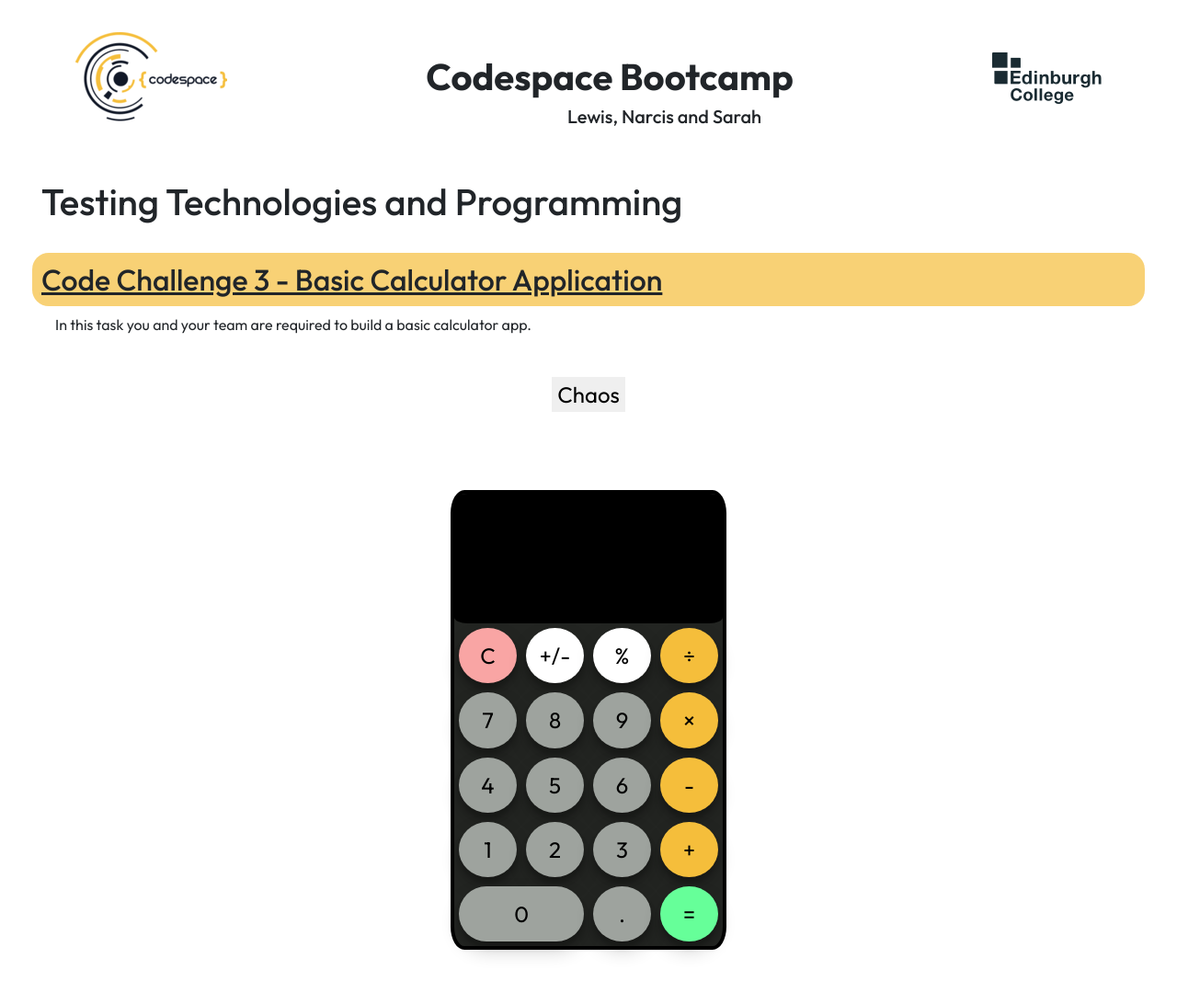
After one commit to sarahsbtn/Codespace-Bootcamp-2024, a PHP site: page /5-Code-Challenge-3.html in a window 1280 px wide. The commit adds this page. Shown: the whole page at 92% size. Run offline with PHP 8.4, Linux system fonts and the light colour scheme.

Commit message:
Add files via upload

```diff
--- /dev/null
+++ b/Testing Technologies and Programming/5-Code-Challenge-3-Resources/style.css
@@ -0,0 +1,140 @@
+body {
+  padding: 35px;
+}
+
+h2 {
+  text-decoration: underline;
+  border-radius: 18px;
+  background-color: rgba(245, 190, 59, 0.7);
+  padding: 10px;
+}
+
+h3 {
+  color: white;
+}
+
+p {
+  padding-left: 25px;
+}
+
+.calculator-container {
+  display: flex;
+  justify-content: center;
+  align-items: center;
+}
+
+.calculator {
+  width: 300px;
+  height: 500px;
+  background-color: #232522;
+  text-align: center;
+  display: grid;
+  border: solid black 4px;
+  grid-template-columns: 1fr 1fr 1fr 1fr;
+  grid-template-rows: repeat(7, 1fr);
+  border-radius: 5%;
+  padding: 5;
+}
+
+button {
+  border-radius: 50%;
+  font-size: 1.5em;
+  margin: 5px;
+  border: none;
+  box-shadow: rgba(0, 0, 0, 0.19) 0px 10px 20px, rgba(0, 0, 0, 0.23) 0px 6px 6px;
+  transition: all300ms ease;
+}
+
+button:hover {
+  box-shadow: rgba(50, 50, 93, 0.25) 0px 30px 60px -12px inset,
+    rgba(0, 0, 0, 0.3) 0px 18px 36px -18px inset;
+}
+
+.number-button {
+  background-color: #9ea39e;
+}
+
+.operator {
+  background-color: #f5be3b;
+}
+
+#percentage,
+#posneg {
+  background-color: #ffffff;
+}
+
+#equal-button {
+  background-color: #66ff99;
+}
+
+#clear-button {
+  background-color: #f9a5a4;
+}
+
+.display-screen {
+  grid-row-start: 1;
+  grid-row-end: 3;
+  grid-column-start: 1;
+  grid-column-end: 5;
+  display: flex;
+  justify-content: space-between;
+  overflow-x: auto;
+  align-items: center;
+  padding-left: 1rem;
+  font-size: 2rem;
+  border-bottom: solid black 2px;
+  background-color: black;
+  border-radius: 5%;
+  color: white;
+  z-index: 2;
+}
+
+#undo {
+  border-radius: 0px;
+  height: 90%;
+  z-index: 1;
+  font-size: 1rem;
+}
+
+#zero {
+  grid-column-start: 1;
+  grid-column-end: 3;
+}
+.chaos-holder {
+  display: flex;
+  justify-content: center;
+  margin-bottom: 5rem;
+}
+
+#chaos {
+  border-radius: 0px;
+  font-size: 1.5em;
+  box-shadow: none;
+  transition: all300ms ease;
+}
+
+.spinner {
+  position: absolute;
+  top: 50%; /* Center it vertically */
+  left: 0; /* Start at the left end */
+  transform: translateY(-50%); /* Adjust for perfect vertical centering */
+}
+
+@keyframes bounceAcross {
+  0% {
+    left: 0; /* Start on the left side */
+  }
+  50% {
+    left: 100%; /* Move to the right end of the page */
+    transform: translateX(-100%) translateY(-50%); /* Keep the div inside the viewport */
+  }
+  100% {
+    left: 0; /* Move back to the left side */
+    transform: translateY(-50%);
+  }
+}
+
+/* Apply the animation */
+.spinner {
+  animation: bounceAcross 7s ease-in-out infinite;
+}
--- /dev/null
+++ b/Testing Technologies and Programming/5-Code-Challenge-3.html
@@ -0,0 +1,85 @@
+<!DOCTYPE html>
+<html lang="en">
+  <head>
+    <meta charset="UTF-8" />
+    <meta name="viewport" content="width=#, inital-scale=1.0" />
+    <title>Testing Technologies and Programming</title>
+    <link
+      href="https://cdn.jsdelivr.net/npm/bootstrap@5.3.3/dist/css/bootstrap.min.css"
+      rel="stylesheet"
+      integrity="sha384-QWTKZyjpPEjISv5WaRU9OFeRpok6YctnYmDr5pNlyT2bRjXh0JMhjY6hW+ALEwIH"
+      crossorigin="anonymous"
+    />
+    <link
+      rel="stylesheet"
+      href="https://cdn.jsdelivr.net/npm/bootstrap-icons@1.5.0/font/bootstrap-icons.css"
+    />
+    <link rel="stylesheet" href="5-Code-Challenge-3-Resources/style.css" />
+    <link rel="preconnect" href="https://fonts.googleapis.com" />
+    <link rel="preconnect" href="https://fonts.gstatic.com" crossorigin />
+    <link
+      href="https://fonts.googleapis.com/css2?family=Outfit:wght@100..900&display=swap"
+      rel="stylesheet"
+    />
+    <style>
+      body {
+        font-family: "Outfit", sans-serif;
+      }
+    </style>
+  </head>
+  <body>
+    <div class="container">
+      <img src="csLogo.png" style="float: left" />
+      <img src="ecLogo.png" style="float: right; margin-top: 2%" />
+      <br />
+      <h1 style="text-align: center"><b>Codespace Bootcamp</b></h1>
+      <h5 style="text-align: center">Lewis, Narcis and Sarah</h5>
+    </div>
+    <br />
+    <br />
+    <div class="row">
+      <div class="col-sm-8">
+        <h1 style="padding-left: 10px">Testing Technologies and Programming</h1>
+      </div>
+      <div class="col-sm-4"></div>
+    </div>
+    <br />
+    <h2>Code Challenge 3 - Basic Calculator Application</h2>
+    <p>
+      In this task you and your team are required to build a basic calculator
+      app.
+    </p>
+    <br />
+    <div class="chaos-holder">
+      <button id="chaos">Chaos</button>
+    </div>
+    <div id="calculator-container" class="calculator-container">
+      <div class="calculator">
+        <div class="display-screen">
+          <h3 id="total"></h3>
+        </div>
+        <button id="clear-button">C</button>
+        <button class="operator" id="posneg">+/-</button>
+        <button class="operator" id="percentage">%</button>
+        <button class="operator">&divide;</button>
+        <button class="number-button">7</button>
+        <button class="number-button">8</button>
+        <button class="number-button">9</button>
+        <button class="operator">&#215;</button>
+        <button class="number-button">4</button>
+        <button class="number-button">5</button>
+        <button class="number-button">6</button>
+        <button class="operator">-</button>
+        <button class="number-button">1</button>
+        <button class="number-button">2</button>
+        <button class="number-button">3</button>
+        <button class="operator">+</button>
+        <button class="number-button" id="zero" style="border-radius: 35px">0</button>
+        <button class="number-button">.</button>
+        <button id="equal-button">=</button>
+      </div>
+    </div>
+    <br />
+    <script src="5-Code-Challenge-3-Resources/myscripts.js"></script>
+  </body>
+</html>
```
Also changed, not shown: Testing Technologies and Programming/5-Code-Challenge-3-Resources/myscripts.js (added, +260 -0 lines), Testing Technologies and Programming/6-Code-Challenge-4-Resources/guess-number-game-home.html (added, +63 -0 lines), Testing Technologies and Programming/6-Code-Challenge-4-Resources/guess-number-game-script.js (added, +67 -0 lines), Testing Technologies and Programming/6-Code-Challenge-4.html (added, +62 -0 lines), Testing Technologies and Programming/styles.css (+17 -0 lines), Testing Technologies and Programming/5-Code-Challenge-3-Resources/README.md (added), Testing Technologies and Programming/6-Code-Challenge-4-Resources/guess-number-game-image.png (added).
